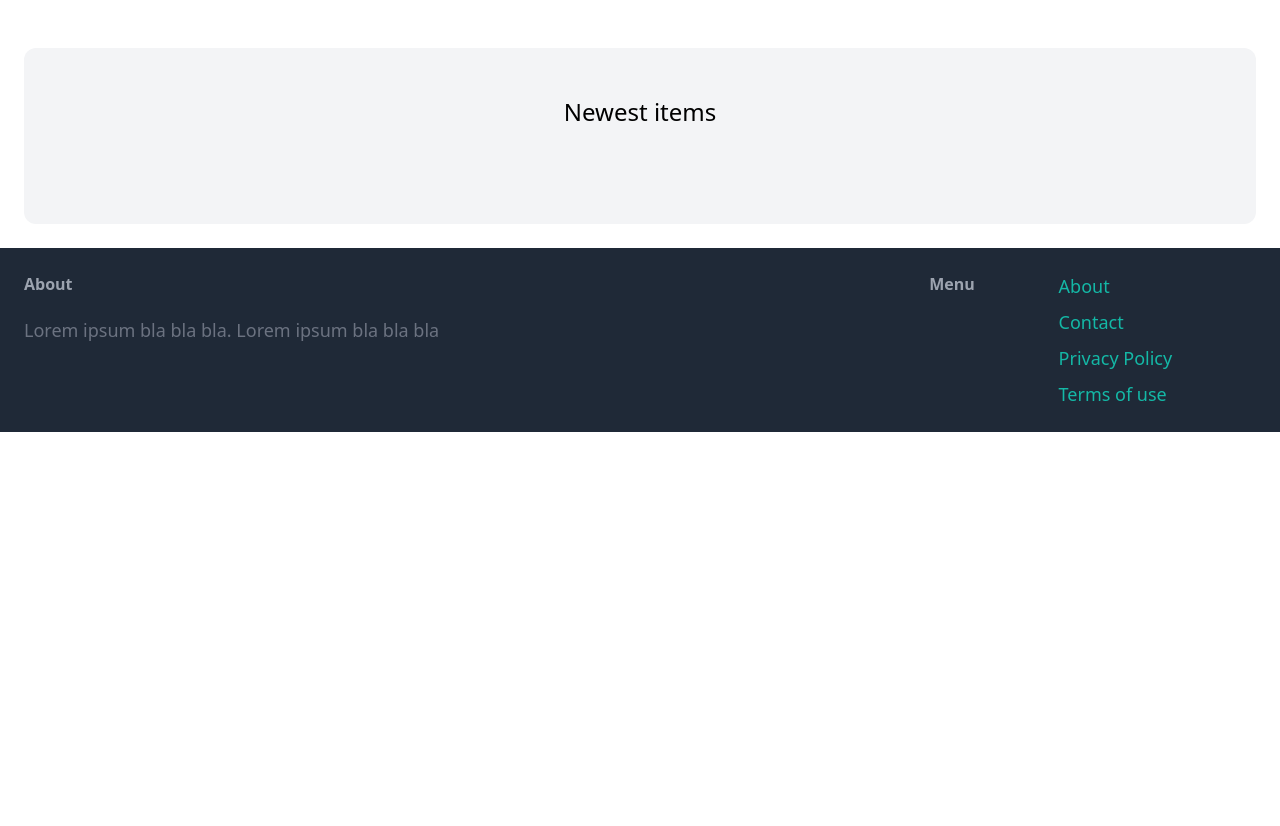
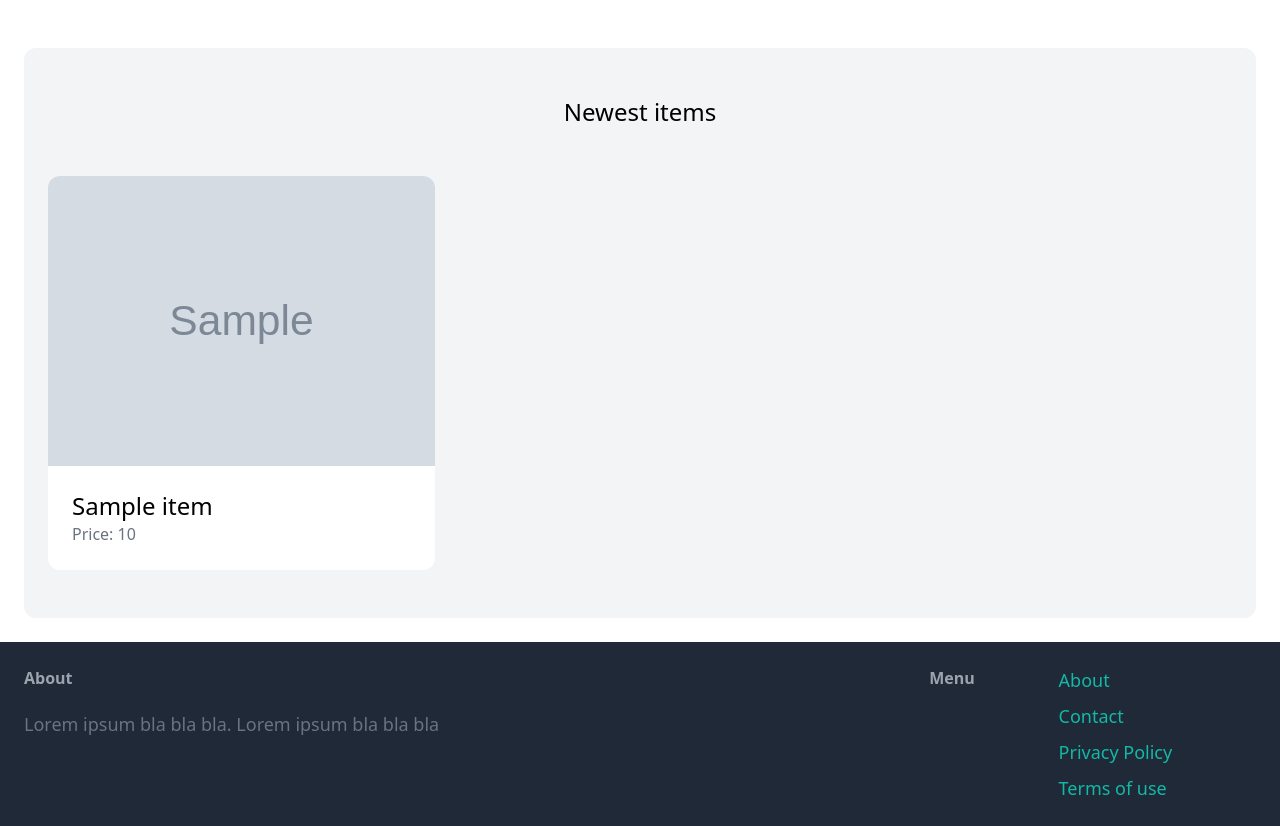
Before and after one commit to Eamateli/Online_Marketplace, a Django app: template core/templates/core/index.html in a window 1280 px wide. Shown: the part 77-903 px from the top of the page. Before the commit the page ends 509 px from the top, so only its background shows below. Run offline with Django 3.2, Linux system fonts and the light colour scheme; the template is opened without the code that fills it: most values are stand-ins (such as "Sample title", 1, 10 or a date in 2020); grey boxes marked "Sample" are stand-in pictures; some libraries are stand-ins or nearby versions.

Commit message:
Items: Adding image, item title and price on home page

```diff
--- a/bazaar/urls.py
+++ b/bazaar/urls.py
@@ -1,3 +1,5 @@
+from django.conf import settings
+from django.conf.urls.static import static
 from django.contrib import admin
 from django.urls import path
 from core.views import index, contact
@@ -6,4 +8,4 @@ urlpatterns = [
     path('admin/', admin.site.urls),
     path('', index, name='index'),
     path('contact/', contact, name='contact'),
-]
+] + static(settings.MEDIA_URL, document_root=settings.MEDIA_ROOT)
--- a/core/templates/core/index.html
+++ b/core/templates/core/index.html
@@ -6,6 +6,25 @@
 
 <div class="mt-6 px-6 py-12 bg-gray-100 rounded-xl">
     <h2 class="mb-12 text-2xl text-center">Newest items</h2>
+
+    <div class="grid grid-cols-3 gap-3">
+        {% for item in items %}
+
+        <div>
+            <a href="#">
+                {% if item.image %}
+                <img src="{{ item.image.url }}" class="rounded-t-xl">
+                {% endif %}
+                <div class="p-6 bg-white rounded-b-xl">
+                    <h2 class="text-2xl"> {{ item.name }} </h2>
+                    <p class="text-gray-500">Price: {{ item.price }} </p>
+                </div>
+            </a>
+        </div>
+
+        {% endfor %}
+
+    </div>
 </div>
 
 {% endblock %}
```
Also changed, not shown: db.sqlite3, media/item_images/Teddy_bear.jpeg (added).
